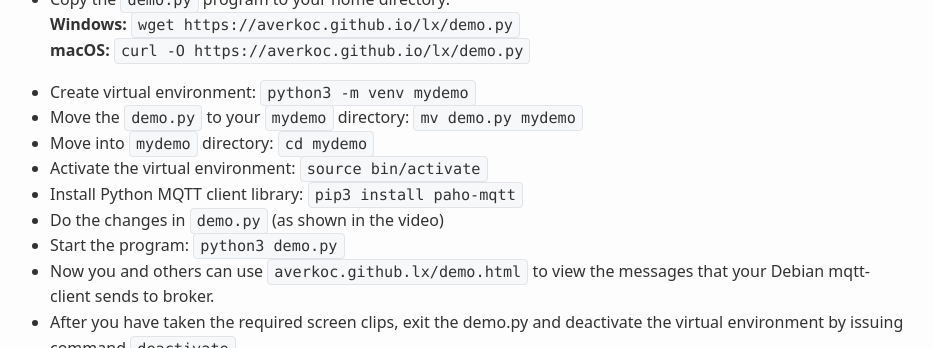
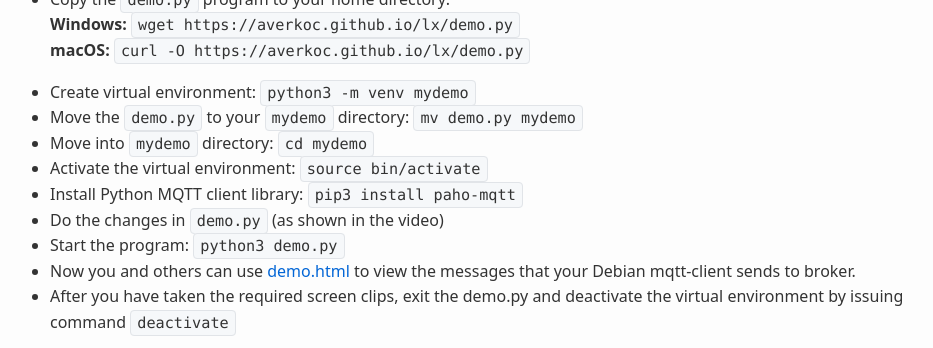
Before and after one commit to averkoc/lx, a Jekyll site: the page built from docs/ws8.md, in a window 1280 px wide and 900 px high, scrolled down 1849 px, cut to the strip 0-348 px from the top of the window. Shown: the whole strip, without its empty margins (182-1115 px from the left). Built offline with Jekyll 4.4.1, drawn with Linux system fonts in a browser that asks for light colours.

Commit message:
Update ws8.md

```diff
--- a/docs/ws8.md
+++ b/docs/ws8.md
@@ -76,7 +76,7 @@ echo "   pip install <package_name>"
 * Install Python MQTT client library: `pip3 install paho-mqtt`
 * Do the changes in `demo.py` (as shown in the video)
 * Start the program: `python3 demo.py`
-* Now you and others can use `averkoc.github.lx/demo.html` to view the messages that your Debian mqtt-client sends to broker.
+* Now you and others can use [demo.html](averkoc.github.io/lx/demo.html) to view the messages that your Debian mqtt-client sends to broker.
 * After you have taken the required screen clips, exit the demo.py and deactivate the virtual environment by issuing command `deactivate`
 
 <img width="1361" height="873" alt="image" src="https://github.com/user-attachments/assets/a33975e8-189d-444d-ac67-34ee14202147" />
```
